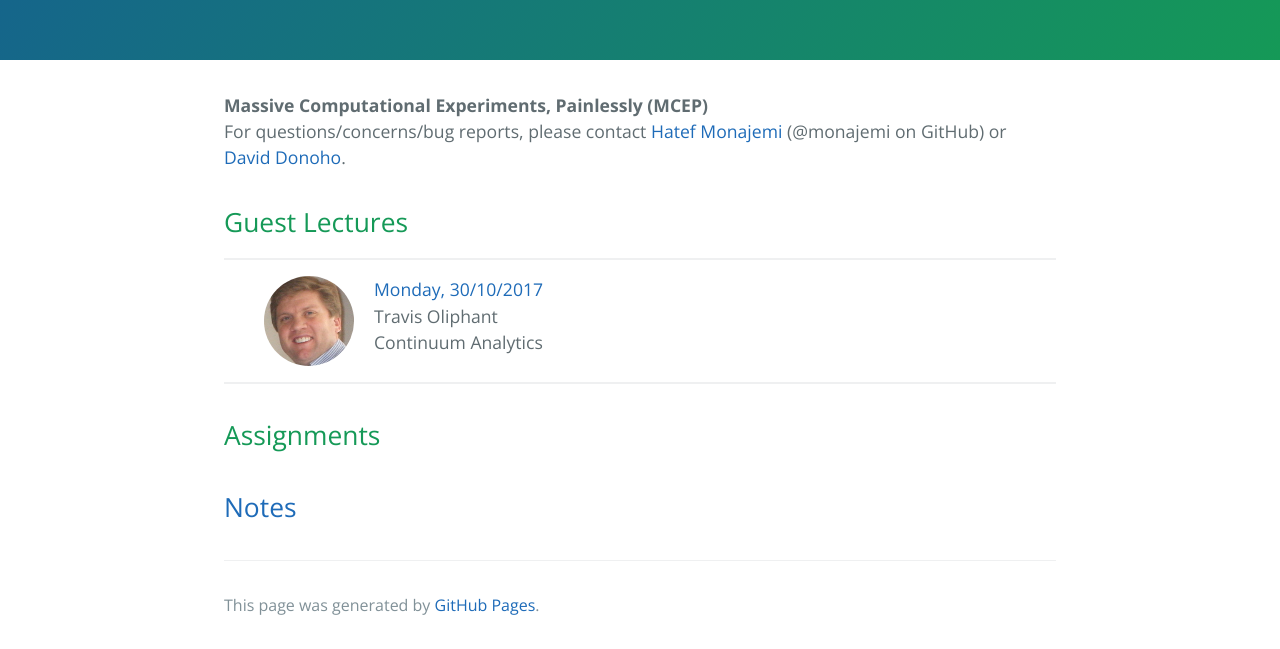
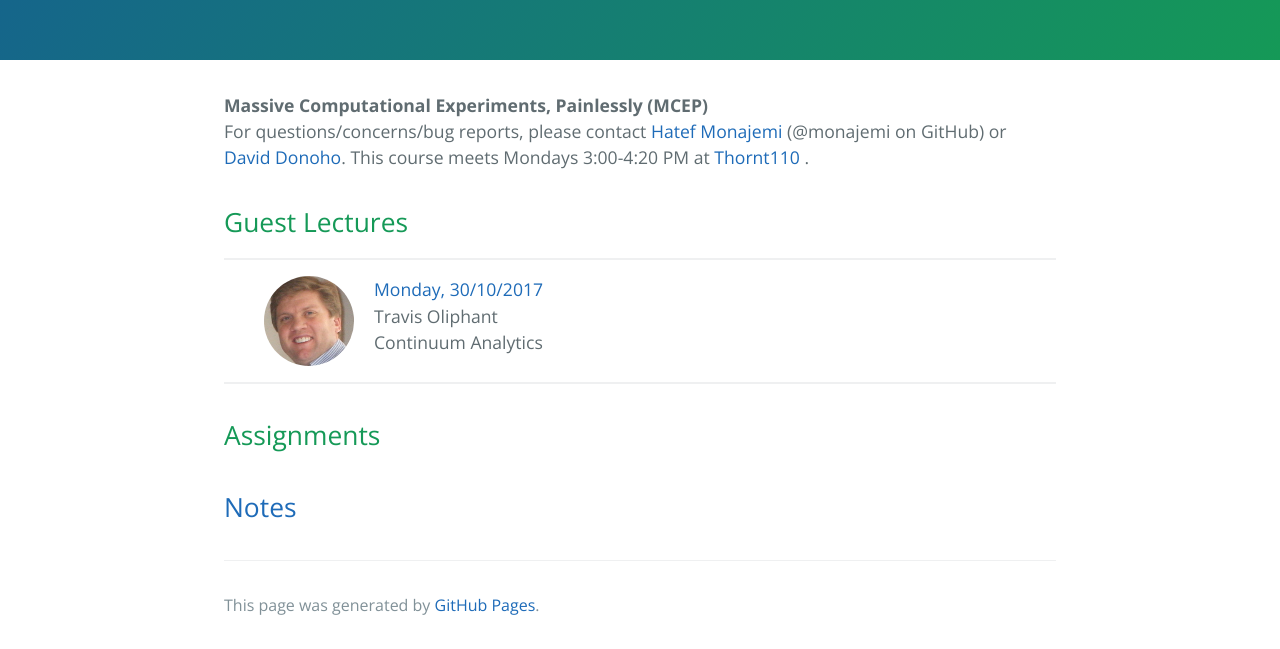
Before and after one commit to stats285/stats285.github.io, a Jekyll site: the page built from index.md, in a window 1280 px wide. Shown: the part 635-1284 px from the top of the page. Built offline with Jekyll 4.4.1, drawn with Linux system fonts in a browser that asks for light colours; the repository's description, which GitHub fills in, is left out.

Commit message:
added time

```diff
--- a/index.md
+++ b/index.md
@@ -3,7 +3,8 @@
 ---
 
 **Massive Computational Experiments, Painlessly (MCEP)**
-For questions/concerns/bug reports, please contact [Hatef Monajemi](http://web.stanford.edu/~monajemi/) (@monajemi on GitHub) or [David Donoho](https://profiles.stanford.edu/david-donoho).
+For questions/concerns/bug reports, please contact [Hatef Monajemi](http://web.stanford.edu/~monajemi/) (@monajemi on GitHub) or [David Donoho](https://profiles.stanford.edu/david-donoho). This course meets Mondays 3:00-4:20 PM at [Thornt110](https://campus-map.stanford.edu/?srch=Thornt110)
+.
 
 <!--
 ## [](#announcements)Announcements
```
